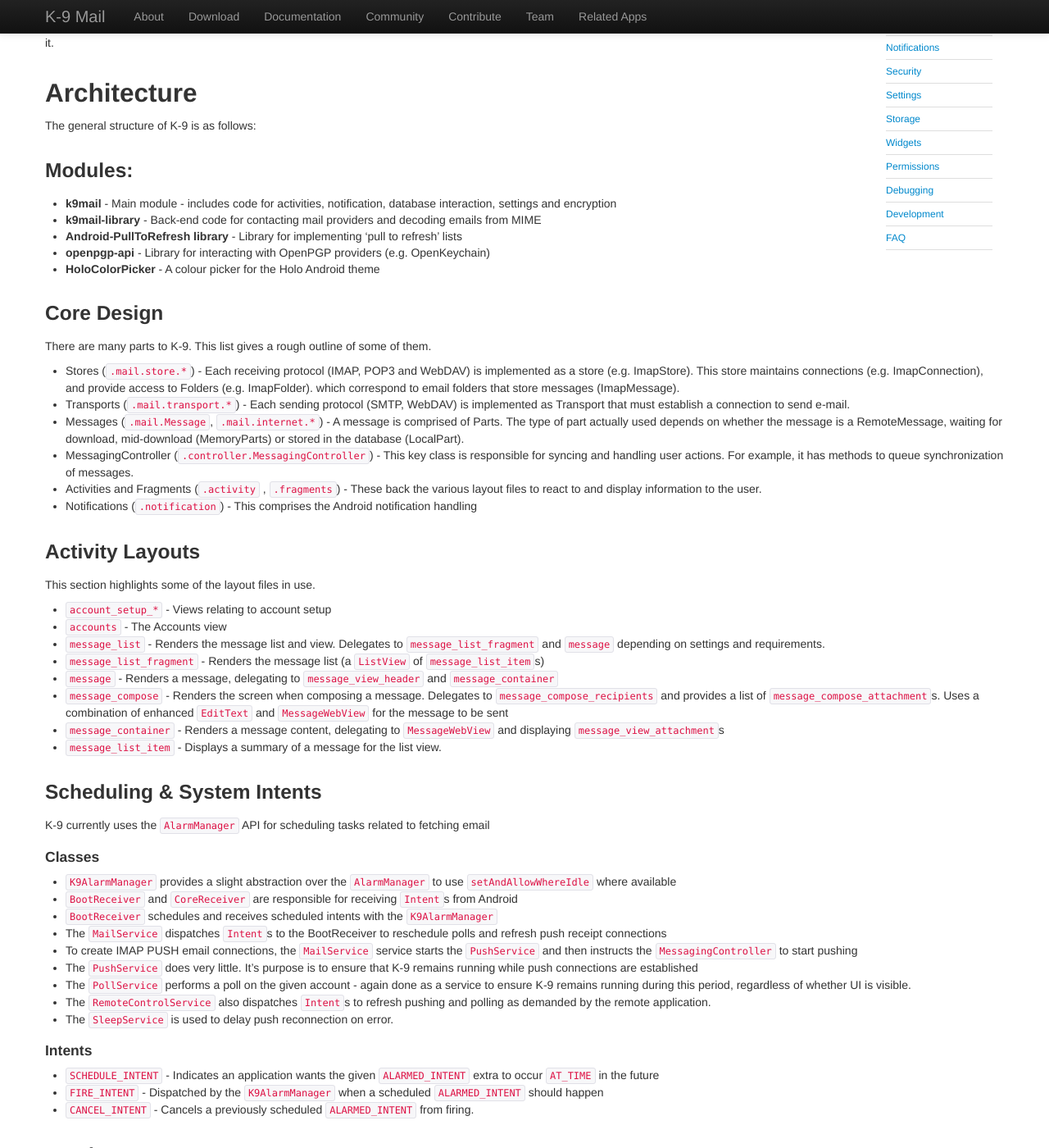
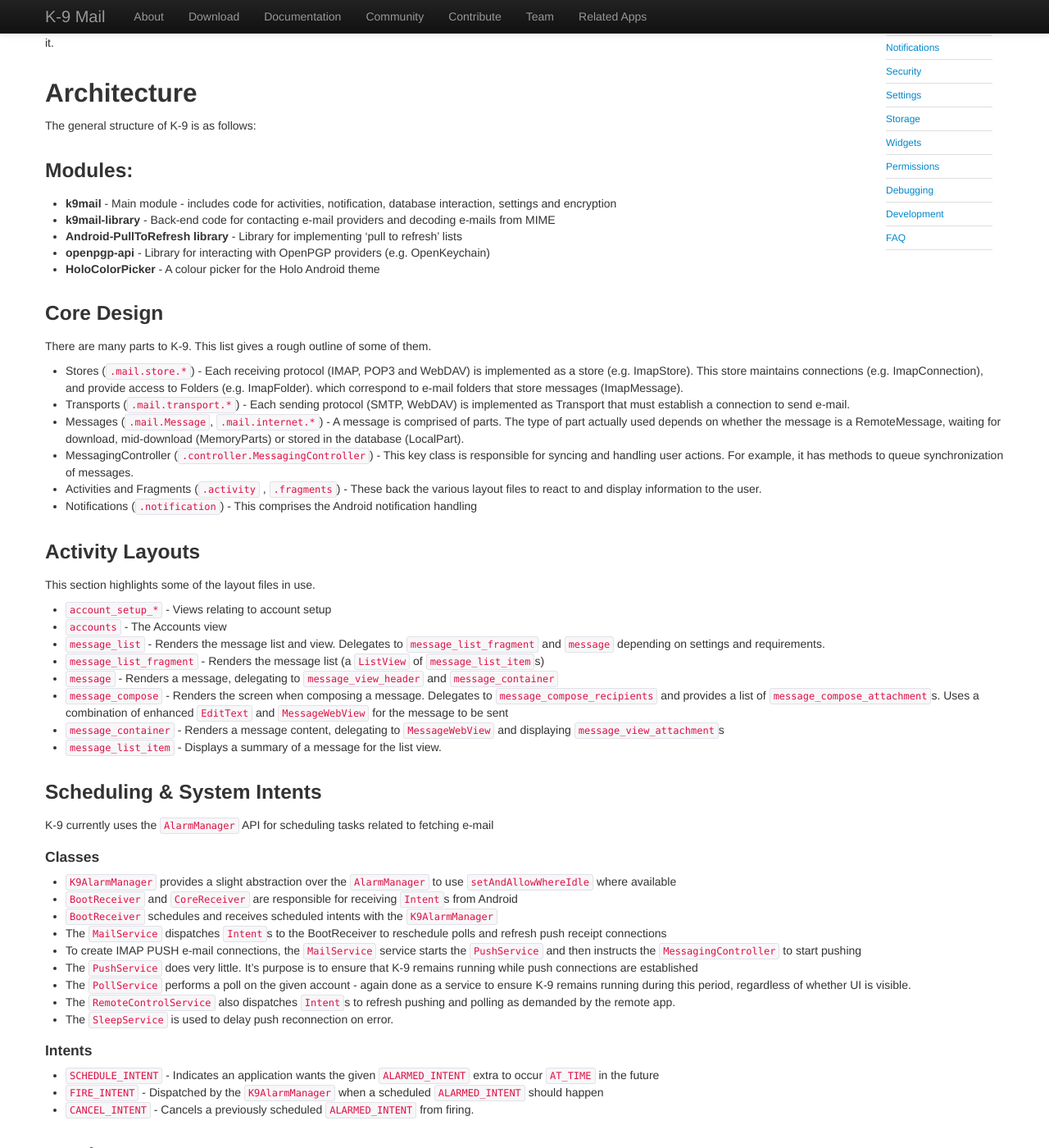
Before and after one commit to k9mail/k9mail.app, a Jekyll site: the page built from documentation/development.md, in a window 1280 px wide and 1400 px high, scrolled down 450 px. Shown: the whole window at 82% size. Built offline with Jekyll 4.4.1, drawn with Linux system fonts in a browser that asks for light colours; nearby versions of some CDN libraries; some of the changed text lies outside the part shown.

Commit message:
e-mail, app

```diff
--- a/documentation/development.md
+++ b/documentation/development.md
@@ -35,7 +35,7 @@ The general structure of K-9 is as follows:
 ### Modules:
 
 * **k9mail** - Main module - includes code for activities, notification, database interaction, settings and encryption
-* **k9mail-library** - Back-end code for contacting mail providers and decoding emails from MIME
+* **k9mail-library** - Back-end code for contacting e-mail providers and decoding e-mails from MIME
 * **Android-PullToRefresh library** - Library for implementing 'pull to refresh' lists
 * **openpgp-api** - Library for interacting with OpenPGP providers (e.g. OpenKeychain)
 * **HoloColorPicker** - A colour picker for the Holo Android theme
@@ -44,9 +44,9 @@ The general structure of K-9 is as follows:
 
 There are many parts to K-9. This list gives a rough outline of some of them.
 
-* Stores (`.mail.store.*`) - Each receiving protocol (IMAP, POP3 and WebDAV) is implemented as a store (e.g. ImapStore). This store maintains connections (e.g. ImapConnection), and provide access to Folders (e.g. ImapFolder). which correspond to email folders that store messages (ImapMessage).
+* Stores (`.mail.store.*`) - Each receiving protocol (IMAP, POP3 and WebDAV) is implemented as a store (e.g. ImapStore). This store maintains connections (e.g. ImapConnection), and provide access to Folders (e.g. ImapFolder). which correspond to e-mail folders that store messages (ImapMessage).
 * Transports (`.mail.transport.*`) - Each sending protocol (SMTP, WebDAV) is implemented as Transport that must establish a connection to send e-mail.
-* Messages (`.mail.Message`, `.mail.internet.*`) - A message is comprised of Parts. The type of part actually used depends on whether the message is a RemoteMessage, waiting for download, mid-download (MemoryParts) or stored in the database (LocalPart).
+* Messages (`.mail.Message`, `.mail.internet.*`) - A message is comprised of parts. The type of part actually used depends on whether the message is a RemoteMessage, waiting for download, mid-download (MemoryParts) or stored in the database (LocalPart).
 * MessagingController (`.controller.MessagingController`) - This key class is responsible for syncing and handling user actions. For example, it has methods to queue synchronization of messages.
 * Activities and Fragments (`.activity` , `.fragments`) - These back the various layout files to react to and display information to the user.
 * Notifications (`.notification`) - This comprises the Android notification handling
@@ -66,7 +66,7 @@ This section highlights some of the layout files in use.
 
 ### Scheduling & System Intents
 
-K-9 currently uses the [`AlarmManager`](https://developer.android.com/reference/android/app/AlarmManager.html) API for scheduling tasks related to fetching email
+K-9 currently uses the [`AlarmManager`](https://developer.android.com/reference/android/app/AlarmManager.html) API for scheduling tasks related to fetching e-mail
 
 #### Classes
 
@@ -74,10 +74,10 @@ K-9 currently uses the [`AlarmManager`](https://developer.android.com/reference/
 * `BootReceiver` and `CoreReceiver` are responsible for receiving `Intent`s from Android
 * `BootReceiver` schedules and receives scheduled intents with the `K9AlarmManager`
 * The `MailService` dispatches `Intent`s to the BootReceiver to reschedule polls and refresh push receipt connections
-* To create IMAP PUSH email connections, the `MailService` service starts the `PushService` and then instructs the `MessagingController` to start pushing
+* To create IMAP PUSH e-mail connections, the `MailService` service starts the `PushService` and then instructs the `MessagingController` to start pushing
 * The `PushService` does very little. It's purpose is to ensure that K-9 remains running while push connections are established
 * The `PollService` performs a poll on the given account - again done as a service to ensure K-9 remains running during this period, regardless of whether UI is visible.
-* The `RemoteControlService` also dispatches `Intent`s to refresh pushing and polling as demanded by the remote application.
+* The `RemoteControlService` also dispatches `Intent`s to refresh pushing and polling as demanded by the remote app.
 * The `SleepService` is used to delay push reconnection on error.
 
 #### Intents
```
Also changed, not shown: other parts of documentation/development.md (+1 -1 lines).
